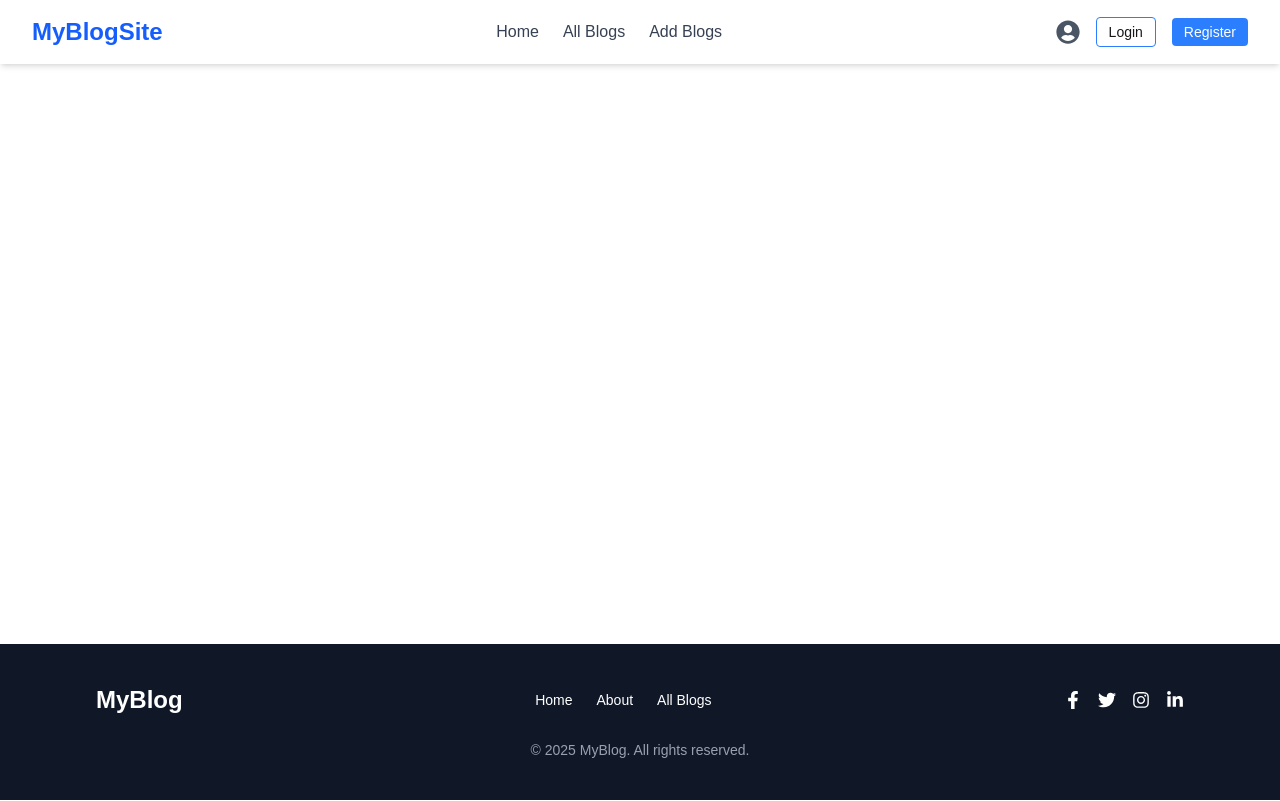
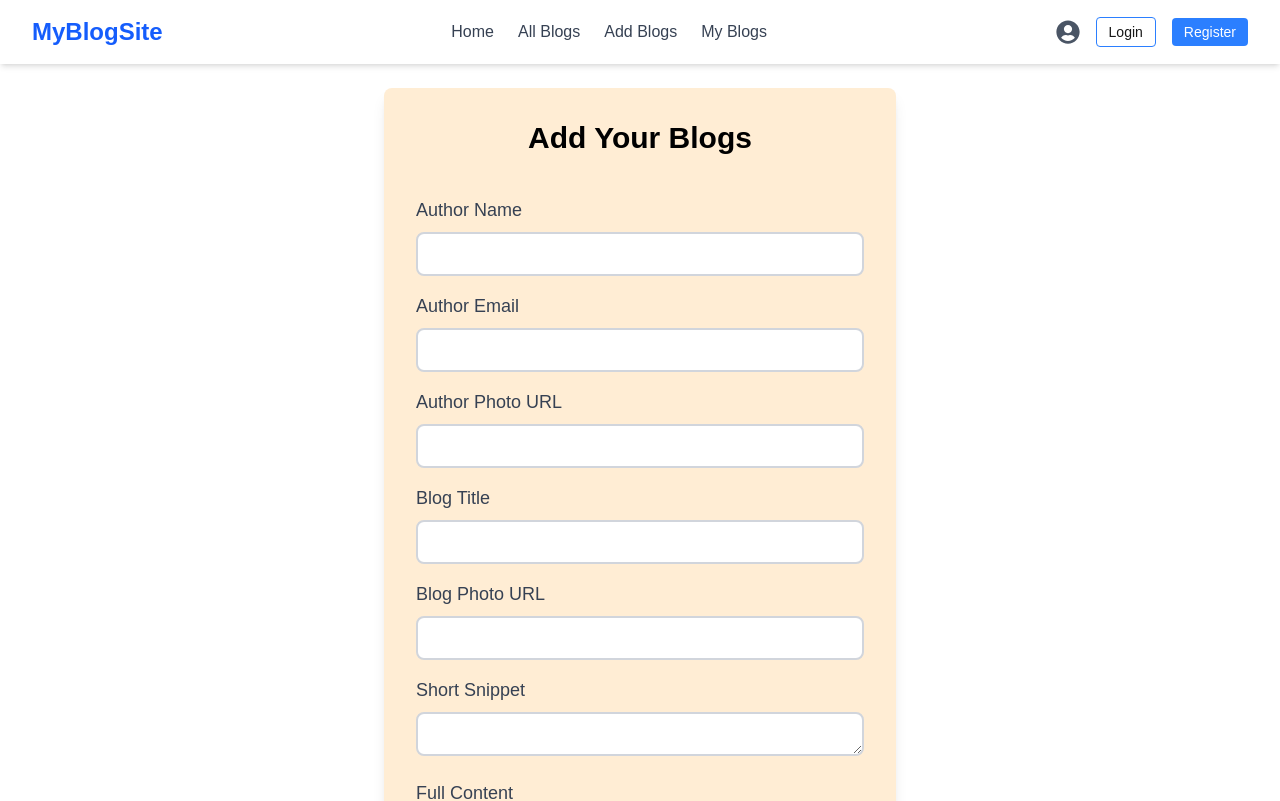
Before and after one commit to pgrmrmortuja/blog-platform, a Next.js app: page /add-blogs in a window 1280 px wide. Shown: the top 801 px of the page. Built offline with nearby package versions, Linux system fonts and the light colour scheme; no server answers.

Commit message:
get and show my added blogs

```diff
--- a/app/add-blogs/layout.js
+++ /dev/null
@@ -1,23 +0,0 @@
-export const metadata = {
-  title: "Create Next App",
-  description: "Generated by create next app",
-};
-
-export default function AddBlogsLayout({ children }) {
-  return (
-    <html lang="en">
-      <body>
-        <div className="flex flex-col min-h-screen">
-
-
-          {/* Page Content */}
-          <main className="flex-grow">
-            {children}
-          </main>
-
-
-        </div>
-      </body>
-    </html>
-  );
-}
--- a/app/add-blogs/page.js
+++ b/app/add-blogs/page.js
@@ -1,18 +1,22 @@
 'use client';
 
+import { AuthContext } from "@/providers/AuthProvider";
 import axios from "axios";
+import { useContext } from "react";
 import Swal from "sweetalert2";
 
 export default function AddBlogs() {
+
+  const { user } = useContext(AuthContext);
 
   const handleAddBlogs = async (event) => {
     event.preventDefault();
 
     const form = event.target;
 
-    // const author_name = form.author_name.value;
-    // const author_email = form.author_email.value;
-    // const author_photo = form.author_photo.value;
+    const author_name = form.author_name.value;
+    const author_email = form.author_email.value;
+    const author_photo = form.author_photo.value;
     const title = form.title.value;
     const photo = form.photo.value;
     const short_snippet = form.short_snippet.value;
@@ -22,7 +26,7 @@ export default function AddBlogs() {
     const tags = { primary, secondary };
     const date = new Date().toLocaleDateString();
 
-    const newBlogs = { title, photo, short_snippet, full_content, tags, date };
+    const newBlogs = { title, photo, short_snippet, full_content, tags, date, author_name, author_email, author_photo };
 
     console.log(newBlogs);
 
@@ -50,10 +54,10 @@ export default function AddBlogs() {
         className="w-full max-w-lg bg-orange-100 p-8 rounded-lg shadow-lg space-y-6">
         <h2 className="text-3xl font-bold text-center text-black mb-10">Add Your Blogs</h2>
 
-        {/* User Name (Read-only) */}
-        {/* <div className="mb-4">
+        {/* Author Name (Read-only) */}
+        <div className="mb-4">
           <label htmlFor="author_name" className="block text-lg font-medium text-gray-700">
-            User Name
+            Author Name
           </label>
           <input
             type="text"
@@ -63,36 +67,38 @@ export default function AddBlogs() {
             readOnly
             className="mt-2 w-full border-2 border-gray-300 rounded-lg px-4 py-2 bg-white cursor-not-allowed"
           />
-        </div> */}
+        </div>
 
-        {/* User Email (Read-only) */}
-        {/* <div className="mb-4">
+        {/* Author Email (Read-only) */}
+        <div className="mb-4">
           <label htmlFor="author_email" className="block text-lg font-medium text-gray-700">
-            User Email
+            Author Email
           </label>
           <input
             type="email"
-            name="email"
+            name="author_email"
             id="author_email"
             value={user?.email || ""}
             readOnly
             className="mt-2 w-full border-2 border-gray-300 bg-white rounded-lg px-4 py-2 cursor-not-allowed"
           />
-        </div> */}
+        </div>
 
-        {/* Photo URL */}
-        {/* <div className="mb-4">
+        {/* Author Photo URL */}
+        <div className="mb-4">
           <label htmlFor="author_photo" className="block text-lg font-medium text-gray-700">
-            Product's Photo URL
+            Author Photo URL
           </label>
           <input
             type="text"
             name="author_photo"
             id="author_photo"
+            value={user?.photoURL || ""}
+            readOnly
             className="mt-2 w-full bg-white border-2 border-gray-300 rounded-lg px-4 py-2 focus:outline-none focus:ring-2 focus:ring-blue-400"
             required
           />
-        </div> */}
+        </div>
 
         {/* Blog Title */}
         <div className="mb-4">
--- a/app/all-blogs/layout.js
+++ /dev/null
@@ -1,23 +0,0 @@
-export const metadata = {
-  title: "Create Next App",
-  description: "Generated by create next app",
-};
-
-export default function AllBlogsLayout({ children }) {
-  return (
-    <html lang="en">
-      <body>
-        <div className="flex flex-col min-h-screen">
-
-
-          {/* Page Content */}
-          <main className="flex-grow">
-            {children}
-          </main>
-
-
-        </div>
-      </body>
-    </html>
-  );
-}
--- a/app/api/blogs/route.js
+++ b/app/api/blogs/route.js
@@ -2,16 +2,27 @@ import dbConnect from "@/app/lib/dbConnect";
 import { NextResponse } from "next/server";
 
 
-export const POST = async(req) =>{
-    const body = await req.json();
-    const blogConnection = await dbConnect('blogs');
-    const result = await blogConnection.insertOne(body);
+export const POST = async (req) => {
+  const body = await req.json();
+  const blogConnection = await dbConnect('blogs');
+  const result = await blogConnection.insertOne(body);
 
-    return NextResponse.json(result);
+  return NextResponse.json(result);
 }
 
 export const GET = async (req) => {
-  const blogConnection = await dbConnect('blogs');
-  const blogs = await blogConnection.find({}).toArray();
+  const { searchParams } = new URL(req.url);
+  const email = searchParams.get("email");
+
+  const blogConnection = await dbConnect("blogs");
+
+  let blogs;
+
+  if (email) {
+    blogs = await blogConnection.find({ author_email: email }).toArray();
+  } else {
+    blogs = await blogConnection.find({}).toArray();
+  }
+
   return NextResponse.json(blogs);
-}
+};
--- a/app/components/Navbar.jsx
+++ b/app/components/Navbar.jsx
@@ -42,6 +42,9 @@ const Navbar = () => {
             </Link>
             <Link href="/add-blogs" className="text-gray-700 hover:text-blue-500">
               Add Blogs
+            </Link>
+            <Link href="/my-blogs" className="text-gray-700 hover:text-blue-500">
+              My Blogs
             </Link>
           </div>
 
--- a/app/login/page.js
+++ b/app/login/page.js
@@ -13,9 +13,7 @@ const Login = () => {
     const [showPassword, setShowPassword] = useState(false);
     const router = useRouter();
 
-    useEffect(() => {
-        document.title = "Login | EquiSports";
-    }, []);
+
 
     const handleSubmit = async (e) => {
         e.preventDefault();
@@ -81,10 +79,9 @@ const Login = () => {
                             id="email"
                             name="email"
                             type="email"
-                            placeholder="email"
+                            placeholder="your email"
                             className="w-full px-4 py-2 border border-gray-300 rounded-md focus:outline-none focus:ring-2 focus:ring-orange-400 focus:border-transparent bg-white"
                             required
-                            onChange={(e) => setEmail(e.target.value)}
                         />
                     </div>
                     <div className="relative">
--- /dev/null
+++ b/app/my-blogs/page.js
@@ -0,0 +1,83 @@
+"use client";
+
+import axios from 'axios';
+import React, { useContext, useEffect, useState } from 'react';
+import BlogCard from '../components/BlogCard';
+import { AuthContext } from '@/providers/AuthProvider';
+import Link from 'next/link';
+
+
+export default function MyBlogs() {
+    const { user } = useContext(AuthContext);
+
+    console.log(user?.email);
+
+    const [blogs, setBlogs] = useState([]);
+
+    useEffect(() => {
+        const fetchBlogs = async () => {
+            const response = await axios.get(`/api/blogs?email=${user?.email}`);
+            setBlogs(response.data);
+        };
+
+        fetchBlogs();
+    }, [user?.email]);
+
+    console.log(blogs);
+
+    return (
+        <div className="min-h-screen bg-gray-100 py-8 px-4 md:px-10">
+            <h1 className="text-3xl font-bold text-center mb-8">My Blogs</h1>
+
+            <div className="grid gap-6 md:grid-cols-2 lg:grid-cols-3">
+                {blogs.length === 0 ? (
+                    <p className="text-center text-gray-600">No blogs found.</p>
+                ) : (
+                    blogs.map((blog) => (
+                        <div key={blog._id}
+                            className="bg-white rounded-xl shadow-md overflow-hidden hover:shadow-lg transition duration-300"
+                        >
+                            {/* <div className="w-full h-48 relative">
+                                <Image
+                                    src={blog.photo || "https://via.placeholder.com/400x200"}
+                                    alt={blog.title}
+                                    fill
+                                    className="object-cover rounded-t-xl"
+                                />
+                            </div> */}
+                            <div className="p-4">
+                                <h2 className="text-xl font-semibold mb-1">{blog.title}</h2>
+                                <p className="text-sm text-gray-500 mb-2">By {blog.author_name}</p>
+                                <p className="text-gray-700 text-sm mb-3">{blog.short_snippet}</p>
+
+                                {/* ✅ Tags section */}
+                                <div className="flex flex-wrap gap-2 mt-2">
+                                    {blog?.tags?.primary && (
+                                        <span className="px-3 py-1 text-xs bg-blue-100 text-blue-800 rounded-full">
+                                            {blog.tags.primary}
+                                        </span>
+                                    )}
+                                    {blog?.tags?.secondary && (
+                                        <span className="px-3 py-1 text-xs bg-green-100 text-green-800 rounded-full">
+                                            {blog.tags.secondary}
+                                        </span>
+                                    )}
+                                </div>
+
+                                <div className="mt-4 text-right">
+                                    <Link href={`/blogs/${blog._id}`}>
+                                        <button
+                                            className="px-4 py-2 bg-blue-600 hover:bg-blue-700 text-white text-sm rounded-md transition"
+                                        >
+                                            Details
+                                        </button>
+                                    </Link>
+                                </div>
+                            </div>
+                        </div>
+                    ))
+                )}
+            </div>
+        </div>
+    );
+}
```
